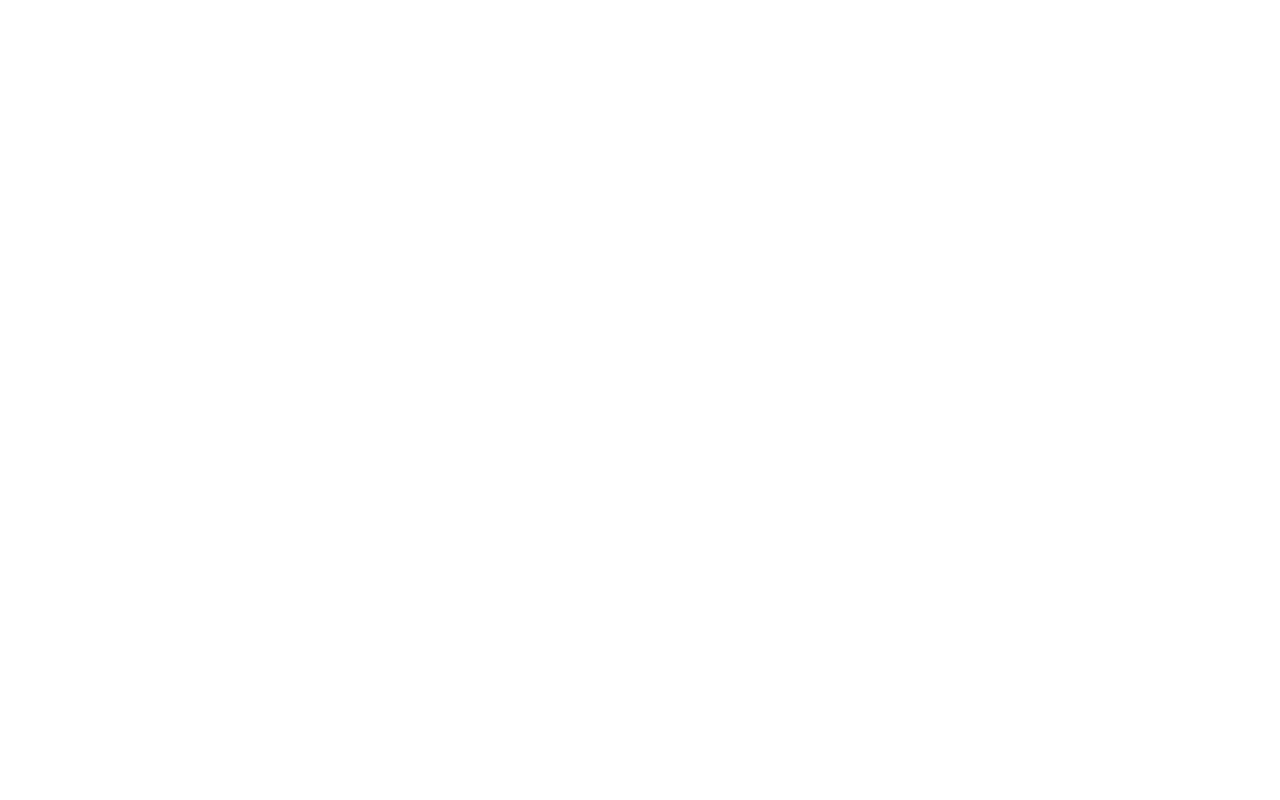
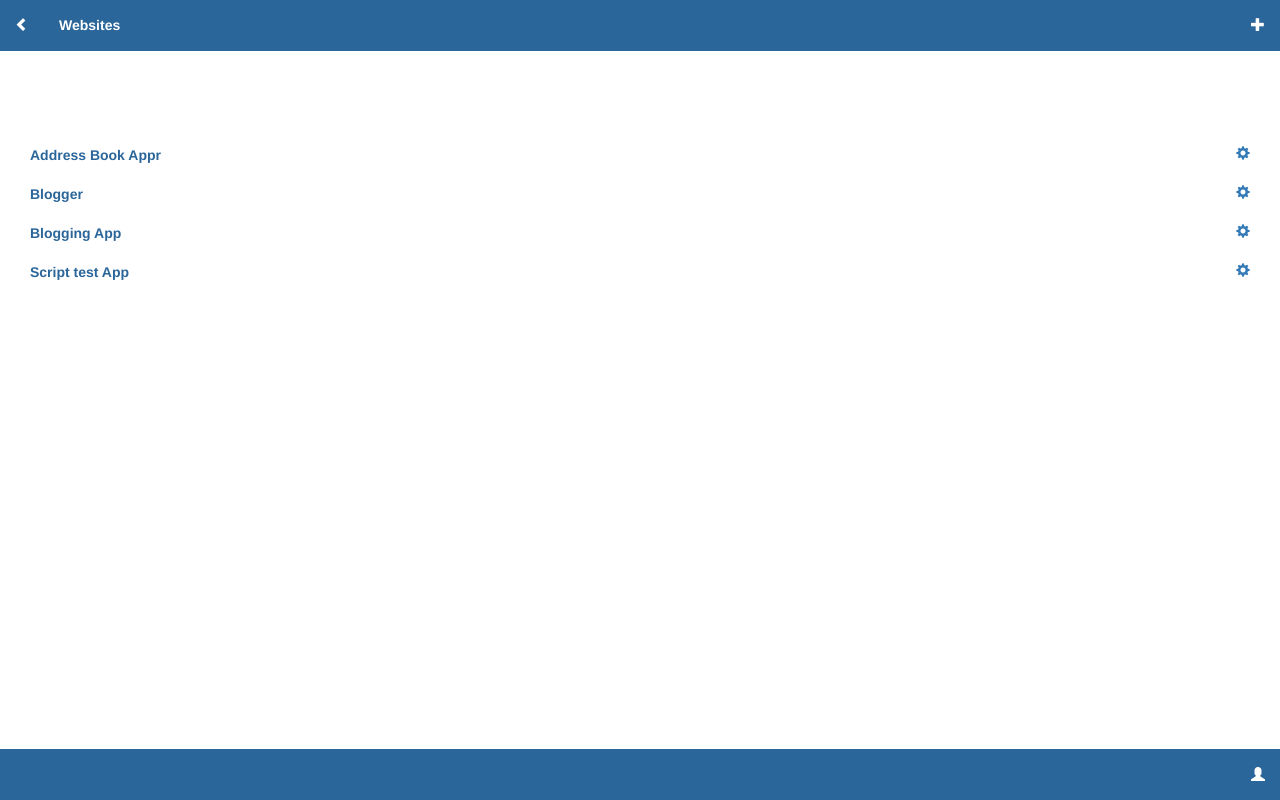
Before and after one commit to thakreshardul/WebDev, a plain HTML site: page finalProject/website pages/website-list.html in a window 1280 px wide. Drawn offline with Linux system fonts and the light colour scheme.

```diff
--- a/finalProject/css/style.css
+++ b/finalProject/css/style.css
@@ -1,18 +1,46 @@
 .navbar-background {
-    color: white;
     background-color: #2b669a;
+    font-weight: bold;
 }
 
-.glyphicon-ok {
+.row {
+    margin: 0px;
+}
+
+.custom-list {
+    color: #2b669a;
+    font-weight: bold;
+    border: none;
+}
+
+.list-div {
+    top: 0px;
+    bottom: 0px;
+    position: absolute;
+    left: 0px;
+    margin-top: 50px;
+    padding-top: 15px;
+    margin-bottom: 50px;
+}
+
+.border {
+    border-right: 1px solid #ddd;
+}
+
+.ok-margin{
+    margin-right: 0px;
+}
+
+.glyphicon-ok ,
+.navbar-background,
+.glyphicon-user,
+.glyphicon-chevron-left,
+.glyphicon-plus {
     color: white;
 }
 
-.glyphicon-user {
-    color: white;
-}
-
-.form-adjust {
-    margin-top:50px;
+.adjust {
+    margin-top:70px;
     margin-bottom: 50px;
 }
 
--- a/finalProject/website pages/website-list.html
+++ b/finalProject/website pages/website-list.html
@@ -2,9 +2,54 @@
 <html lang="en">
 <head>
     <meta charset="UTF-8">
-    <title>Title</title>
+    <title>Websites</title>
+    <link href="../css/bootstrap.css" rel="stylesheet"/>
+    <link href="../css/style.css" rel="stylesheet">
 </head>
 <body>
+    <div class="container">
+        <nav class="navbar navbar-background navbar-fixed-top">
+            <div class="navbar-text pull-left">
+                <a href=#><span class="glyphicon glyphicon-chevron-left"></span></a>
+            </div>
+            <div class="navbar-text">
+                Websites
+            </div>
+            <div class="navbar-text pull-right">
+                <a href=#><span class="glyphicon glyphicon-plus"></span></a>
+            </div>
+
+        </nav>
+
+        <div class="row">
+            <div class="col-xs-12 list-div" >
+                <ul class="list-group adjust">
+                    <li class="list-group-item custom-list">
+                        <b>Address Book Appr</b>
+                        <a href=#><span class="glyphicon glyphicon-cog pull-right"></span> </a>
+                    </li>
+                    <li class="list-group-item custom-list">
+                            <b>Blogger</b>
+                            <a href=#><span class="glyphicon glyphicon-cog pull-right"></span> </a>
+                    </li>
+                    <li class="list-group-item custom-list">
+                            <b>Blogging App</b>
+                        <a href=#><span class="glyphicon glyphicon-cog pull-right"></span> </a>
+                    </li>
+                    <li class="list-group-item custom-list">
+                        <b>Script test App</b>
+                        <a href=#><span class="glyphicon glyphicon-cog pull-right"></span> </a>
+                    </li>
+                </ul>
+            </div>
+        </div>
+
+        <nav class="navbar navbar-background navbar-fixed-bottom">
+            <div class="navbar-text pull-right">
+                    <a href=#><span class="glyphicon glyphicon-user"></span></a>
+            </div>
+        </nav>
+    </div>
 
 </body>
 </html>
```
Also changed, not shown: finalProject/user pages/profile.html (+3 -5 lines), finalProject/website pages/website-new.html (added, +70 -0 lines).
